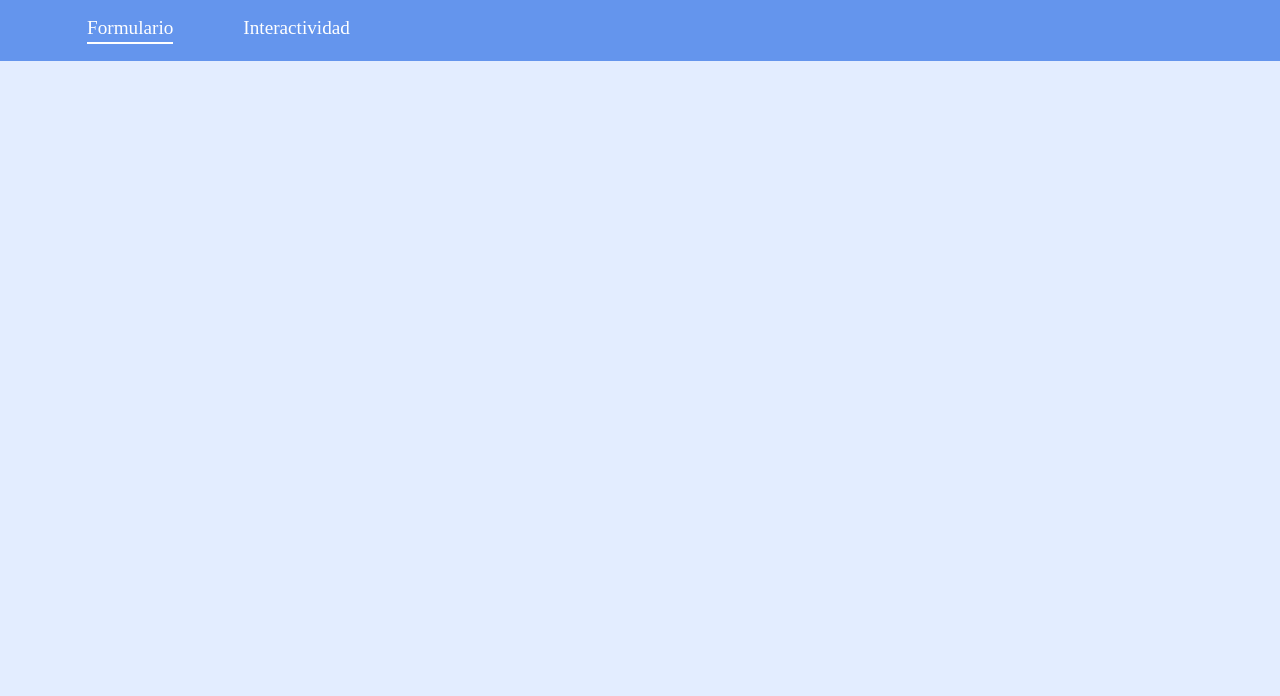
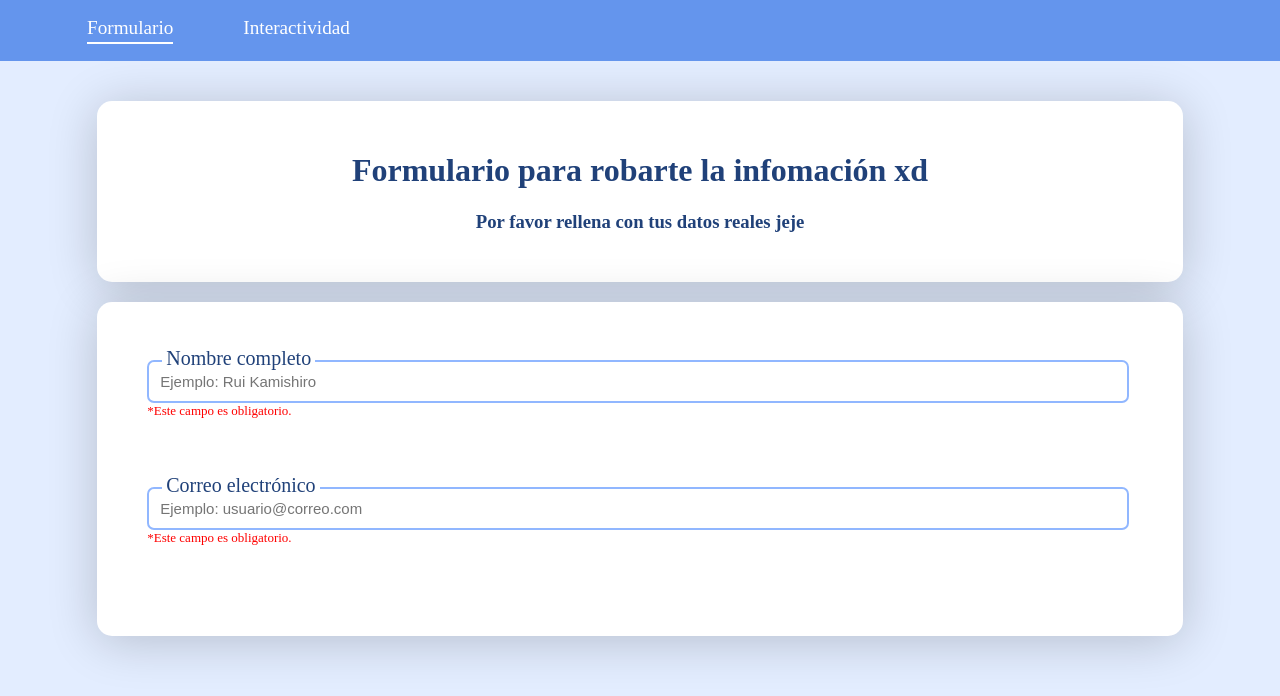
Before and after one commit to AnjieC/DAM1M04-Exercici006, a plain HTML site: page index.html in a window 1280 px wide. Drawn offline with Linux system fonts and the light colour scheme.

Commit message:
formulario avance

```diff
--- a/estils.css
+++ b/estils.css
@@ -4,6 +4,7 @@ body{
     background-color: rgb(227, 237, 255);
 }
 
+/* Navbar */
 nav{
     background-color: cornflowerblue;
     padding: 17px;
@@ -35,3 +36,74 @@ nav a:hover{
 #opcactual:hover{
     border-bottom: 2px solid rgb(32, 65, 121);
 }
+/* ------ */
+
+main{
+    display: flex;
+    flex-direction: column;
+    align-items: center;
+}
+
+main h1,h2,h3{
+    color: rgb(32, 65, 121);
+}
+
+/* Formulario */
+.titulo_formulario{
+    background: white;
+    border-radius: 15px;
+    box-shadow: 0 5px 50px rgba(0,0,0,0.2);
+    padding: 30px 50px;
+    width: 77%;
+    margin: 40px 0 20px;
+    text-align: center;
+}
+
+form{
+    background: white;
+    border-radius: 15px;
+    box-shadow: 0 5px 50px rgba(0,0,0,0.2);
+    padding: 40px 50px;
+    width: 77%;
+}
+
+.campo{
+    margin-bottom: 50px;
+    position: relative;
+}
+
+.cosa_campo{
+    background-color: white;
+    color: rgb(32, 65, 121);
+    font-size: 20px;
+    left: 15px;
+    padding: 0 4px;
+    pointer-events: none;
+    position: absolute;
+    top: 5px;
+}
+
+    /* Input */
+.campo input{
+    border: 2px solid rgb(145, 183, 255);
+    border-radius: 7px;
+    font-size: 15px;
+    padding: 11px;
+    transition: border-color 0.3s ease;
+    width: calc(100% - 30px);
+}
+
+.campo input:focus{
+    border-color: rgb(32, 65, 121);
+    outline: none;
+}
+
+.aviso{
+    display: none;  /* Por defecto ocultar aviso de error */
+    color: red;
+    font-size: 13px;
+}
+
+input:required:invalid:not(:focus):placeholder-shown + .aviso {   /* Mostrar aviso de error cuando esta vacío el campo */
+    display: block;
+}
--- a/index.html
+++ b/index.html
@@ -12,5 +12,36 @@
             <a href="./index.html" id="opcactual">Formulario</a>
             <a href="./interaccio.html">Interactividad</a>
         </nav>
+        <main>
+            <div class="titulo_formulario">
+                <h1>Formulario para robarte la infomación xd</h1>
+                <h3>Por favor rellena con tus datos reales jeje</h3>
+            </div>
+            <!-- Formulario -->
+            <form action="destino" method="post">
+                <div class="campo">
+                    <label for="nombre_completo" class="cosa_campo">Nombre completo</label><br>
+                    <input
+                    type="text"
+                    id="nombre_completo"
+                    name="nombre_completo"
+                    placeholder="Ejemplo: Rui Kamishiro"
+                    pattern="^[A-Za-zÁÉÍÓÚáéíóúÑñ ]{3,40}$"
+                    title="El nombre solo puede contener letras y espacios, entre 3 y 40 caracteres."
+                    required>
+                    <span class="aviso">*Este campo es obligatorio.</span>
+                </div>
+                <div class="campo">
+                    <label for="correo" class="cosa_campo">Correo electrónico</label><br>
+                    <input
+                    type="email"
+                    id="correo"
+                    name="correo"
+                    placeholder="Ejemplo: usuario@correo.com"
+                    required>
+                    <span class="aviso">*Este campo es obligatorio.</span>
+                </div>
+            </form>
+        </main>
     </body>
 </html>
```
